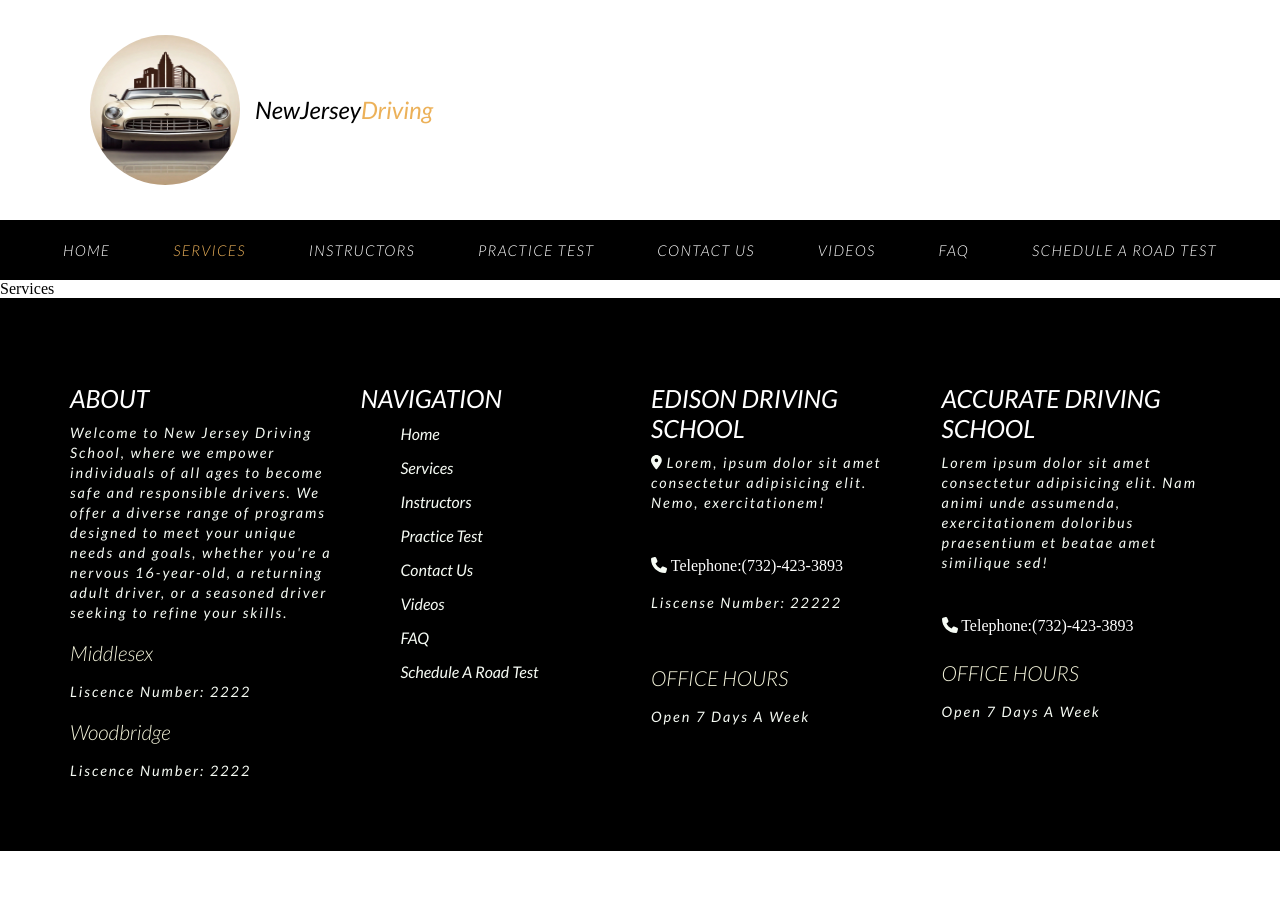
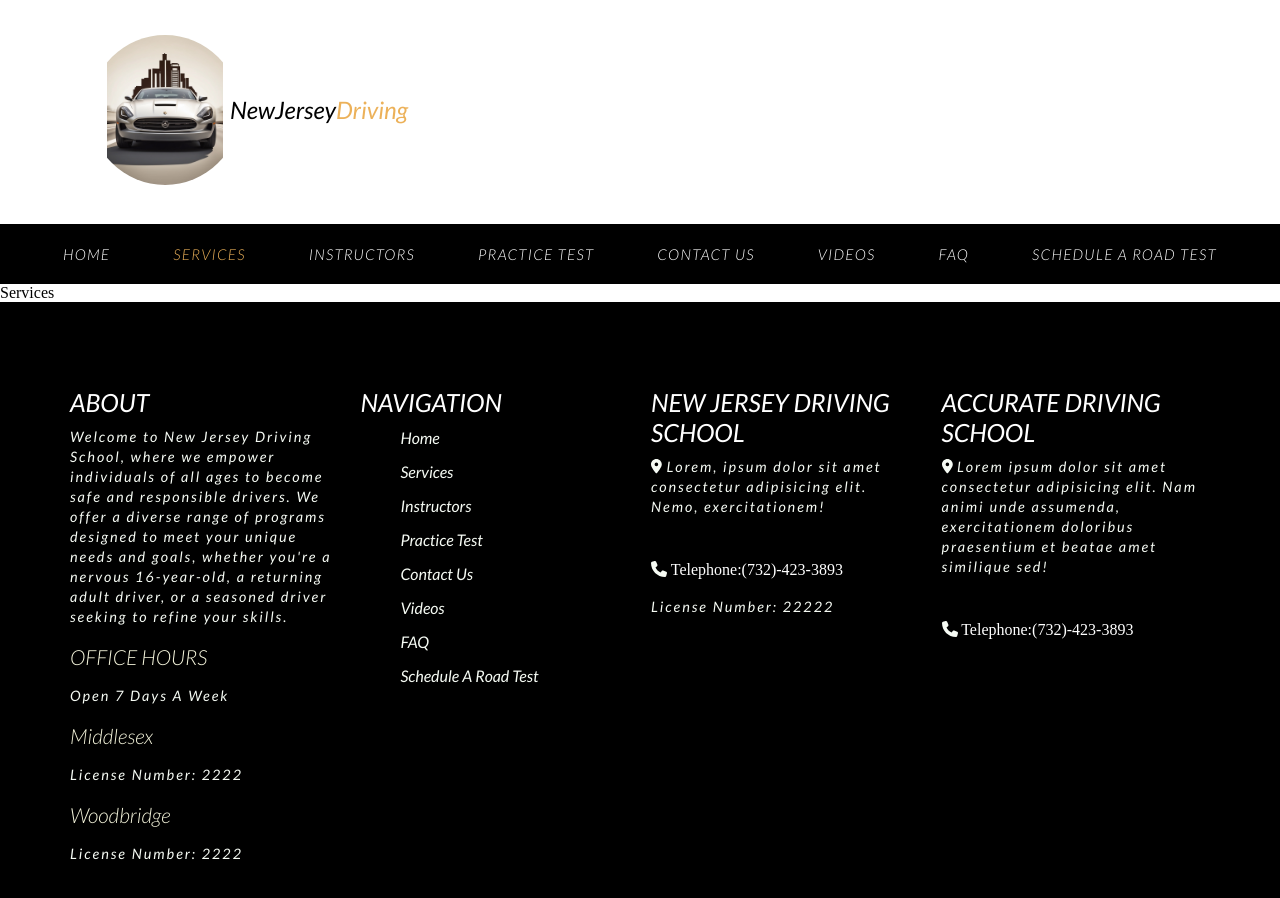
Before and after one commit to justolaa/NewJerseyDriving, a React (Create React App) app: page /services in a window 1280 px wide. Shown: the top 898 px of the page. Before the commit the page ends 851 px from the top, so only its background shows below. Built offline with nearby package versions, Linux system fonts and the light colour scheme.

Commit message:
LogoChange

```diff
--- a/public/index.html
+++ b/public/index.html
@@ -2,14 +2,14 @@
 <html lang="en">
   <head>
     <meta charset="utf-8" />
-    <link rel="icon" href="%PUBLIC_URL%/Logo.jpg" />
+    <link rel="icon" href="%PUBLIC_URL%/Logoo.jpg" />
     <meta name="viewport" content="width=device-width, initial-scale=1" />
     <meta name="theme-color" content="#000000" />
     <meta
       name="description"
-      content="Web site created using create-react-app"
+      content="Unlock the keys to safe and confident driving with NewJerseyDriving! Our premier driving school offers expert instruction, personalized lessons, and state-of-the-art training vehicles to empower drivers of all levels. Whether you're a novice or seeking to enhance your skills, trust NewJerseyDriving to navigate you towards success on the road. Book your session today!"
     />
-    <link rel="apple-touch-icon" href="%PUBLIC_URL%/Logo.jpg" />
+    <link rel="apple-touch-icon" href="%PUBLIC_URL%/Logoo.jpg" />
     <!--
       manifest.json provides metadata used when your web app is installed on a
       user's mobile device or desktop. See https://developers.google.com/web/fundamentals/web-app-manifest/
--- a/src/App.js
+++ b/src/App.js
@@ -1,16 +1,16 @@
 import './App.css';
-import Logo from './components/Logo'
 import { BrowserRouter as Router, Routes, Route } from 'react-router-dom'
-import Contact from './components/Contact'
 import Navbar from './components/Navbar';
 import Home from './pages/Home'
 import Footer from './components/Footer';
 import Services from './pages/Services'
 import Sidebar from './components/Sidebar';
+import { ScrollToTop } from './context/Context'
 function App() {
   return (
 
     <Router>
+      <ScrollToTop/>
         <Navbar/>
         <Sidebar/>
         <Routes>
--- a/src/components/Footer.js
+++ b/src/components/Footer.js
@@ -13,11 +13,12 @@ const Footer = () => {
                    <p>Welcome to New Jersey Driving School, where we empower individuals of all ages to become safe and responsible drivers.
 
 We offer a diverse range of programs designed to meet your unique needs and goals, whether you're a nervous 16-year-old, a returning adult driver, or a seasoned driver seeking to refine your skills.</p>
-
+                 <h2>OFFICE HOURS</h2>
+                    <p>Open 7 Days A Week</p>
                     <h2>Middlesex</h2>
-                    <p>Liscence Number: 2222</p>
+                    <p>License Number: 2222</p>
                     <h2>Woodbridge</h2>
-                    <p>Liscence Number: 2222</p>
+                    <p>License Number: 2222</p>
 
             </div>
             <div className="grid-item">
@@ -37,27 +38,23 @@ We offer a diverse range of programs designed to meet your unique needs and goal
 
 
             <div className="grid-item">
-                <h1>EDISON DRIVING SCHOOL</h1>
+                <h1>NEW JERSEY DRIVING SCHOOL</h1>
                  <p> <FontAwesomeIcon icon={faLocationDot} /> Lorem, ipsum dolor sit amet consectetur adipisicing elit. Nemo, exercitationem!</p>
                   <br />
 
                    <FontAwesomeIcon icon={faPhone} /> <a href="tel:">Telephone:(732)-423-3893</a>
 
-                    <p>Liscense Number: 22222</p>
-                    <br />
-                    <h2>OFFICE HOURS</h2>
-                    <p>Open 7 Days A Week</p>
+                    <p>License Number: 22222</p>
+
             </div>
     <div className="grid-item">
         <h1>ACCURATE DRIVING SCHOOL</h1>
-                 <p>Lorem ipsum dolor sit amet consectetur
+                 <p><FontAwesomeIcon icon={faLocationDot}/> Lorem ipsum dolor sit amet consectetur
                     adipisicing elit. Nam animi unde assumenda, exercitationem
                     doloribus praesentium et beatae amet similique sed!</p>
                     <br />
                    <FontAwesomeIcon icon={faPhone} /><a href="tel:">  Telephone:(732)-423-3893</a>
 
-                    <h2>OFFICE HOURS</h2>
-                    <p>Open 7 Days A Week</p>
             </div>
 
       </div>
@@ -69,11 +66,12 @@ We offer a diverse range of programs designed to meet your unique needs and goal
                    <p>Welcome to New Jersey Driving School, where we empower individuals of all ages to become safe and responsible drivers.
 
 We offer a diverse range of programs designed to meet your unique needs and goals, whether you're a nervous 16-year-old, a returning adult driver, or a seasoned driver seeking to refine your skills.</p>
-
+                <h2>OFFICE HOURS</h2>
+                    <p>Open 7 Days A Week</p>
                     <h2>Middlesex</h2>
-                    <p>Liscence Number: 2222</p>
+                    <p>License Number: 2222</p>
                     <h2>Woodbridge</h2>
-                    <p>Liscence Number: 2222</p>
+                    <p>License Number: 2222</p>
 
             </div>
             <div className="grid-item2">
@@ -93,15 +91,13 @@ We offer a diverse range of programs designed to meet your unique needs and goal
 
 
             <div className="grid-item2">
-                <h1>EDISON DRIVING SCHOOL</h1>
+                <h1>NEW JERSEY DRIVING SCHOOL</h1>
                  <p> <FontAwesomeIcon icon={faLocationDot} /> Lorem, ipsum dolor sit amet consectetur adipisicing elit. Nemo, exercitationem!</p>
                   <br />
 
                    <FontAwesomeIcon icon={faPhone} /> <a href="tel:">Telephone:(732)-423-3893</a>
+                    <br />
 
-                    <br />
-                    <h2>OFFICE HOURS</h2>
-                    <p>Open 7 Days A Week</p>
             </div>
 
       </div>
--- a/src/components/Hero.js
+++ b/src/components/Hero.js
@@ -28,7 +28,7 @@ const Hero = () => {
             <div className="image">
                  <img src={require('../Assets/road-track-6874080_1920.jpg')} width='100%' height='430px' alt="Track" />
                 <div className="text">
-                    <h1>We Cover ESSEX, UNION, MIDDLESEX <br /> AND SOMMERSET County Areas.</h1>
+                    <h1>We Cover ESSEX, UNION, MIDDLESEX <br /> AND SOMERSET County Areas.</h1>
                     <div className="tagline">
                            <h2>OUR INSTRUCTORS ARE ALL STATE CERTIFIED AND PUT THROUGH RIGOROUS TRAINING
                     </h2>
--- a/src/components/Logo.js
+++ b/src/components/Logo.js
@@ -1,18 +1,17 @@
 import React from 'react'
-import {NavLink } from 'react-router-dom'
-import { links } from '../data/constants'
+import { Link } from 'react-router-dom'
 import { FontAwesomeIcon } from '@fortawesome/react-fontawesome'
 import {faBars } from '@fortawesome/free-solid-svg-icons'
 import styled from 'styled-components'
 import { useProductsContext } from '../context/Context';
 
 const Logo = () => {
-   const {openSidebar, userRole} = useProductsContext();
+   const {openSidebar} = useProductsContext();
   return (
     <Wrapper>
 
      <div className="Logo">
-      <img src={require('../Assets/Logo.jpg')} width='150px' height='150px' alt="Logo" />
+     <Link to='/'> <img src={require('../Assets/Logoo.jpg')} width='150px' height='150px' alt="Logo" /></Link>
       <div className='Logo-name'>NewJersey<span>Driving</span></div>
          <button type='button' className="nav-toggle" onClick={openSidebar}>
                 <FontAwesomeIcon icon={faBars} style={{color: "#FFD43B",}} />
@@ -30,11 +29,16 @@ const Wrapper = styled.div`
   gap:15px;
   margin: 35px 0px 0px 90px;
   img{
-    border-radius:100%;
+    border-radius:50%;
+    background-position: center;
+    object-fit: contain;
   }
 
 .Logo-name{
     transform:translateY(60px);
+    position: absolute;
+    left: 230px;
+
     font-size: 1.5rem;
     color: black;
   font-family: "Lato", sans-serif;
@@ -73,6 +77,8 @@ const Wrapper = styled.div`
       }
       .Logo-name{
         font-size:1.3rem;
+        position: absolute;
+        left: 145px;
       }
   }
 
--- a/src/components/Sidebar.js
+++ b/src/components/Sidebar.js
@@ -2,19 +2,19 @@ import React from 'react'
 import { Link } from 'react-router-dom'
 import { useProductsContext } from '../context/Context'
 import { FontAwesomeIcon } from '@fortawesome/react-fontawesome'
-import {faBars } from '@fortawesome/free-solid-svg-icons'
+import {faXmark } from '@fortawesome/free-solid-svg-icons'
 import { links } from '../data/constants'
 import styled from 'styled-components'
 
 
 const Sidebar = () => {
-  const {isSidebarOpen, closeSidebar, userRole} = useProductsContext()
+  const {isSidebarOpen, closeSidebar} = useProductsContext()
   return <SidebarContainer>
     <aside className={`${isSidebarOpen? 'sidebar show-sidebar' : "sidebar"}`}>
       <div className="sidebar-header">
-        <Link onClick={closeSidebar} to='/' className='Logo'>  <img src={require('../Assets/Logo.jpg')} width='130px' height='130px' alt="Logo" /><div className="text">NewJersey<span>Driving</span></div> </Link>
+        <Link onClick={closeSidebar} to='/' className='Logo'>  <img src={require('../Assets/Logoo.jpg')} width='130px' height='130px' alt="Logo" /><div className="text">NewJersey<span>Driving</span></div> </Link>
         <button onClick={closeSidebar} type='button' className="close-btn">
-        <FontAwesomeIcon icon={faBars} style={{color: "#FFD43B",}} />
+        <FontAwesomeIcon icon={faXmark} beat style={{color: "#c10101",}} />
         </button>
       </div>
       <ul className="links">
@@ -54,18 +54,21 @@ const SidebarContainer = styled.div`
   }
   .Logo img {
     justify-self: center;
-    border-radius: 100%;
+       border-radius:50%;
+    background-position: center;
+    object-fit:contain;
 
   }
   .text{
     flex-shrink:0;
-     color: black;
      font-family: Cormorant Garamond;
-     font-size: 18px;
+        font-size: 1.2rem;
+    color: black;
+  font-weight: 500;
+  font-style: italic;
      margin-left: 6px;
      margin-top: -80px;
      color: black;
-     font-weight: 400;
      transform: translateX(137px);
      span{
         color:#ECB159;
```
Also changed, not shown: src/Assets/Logoo.jpg (added), src/Assets/Logoo.png (deleted).
